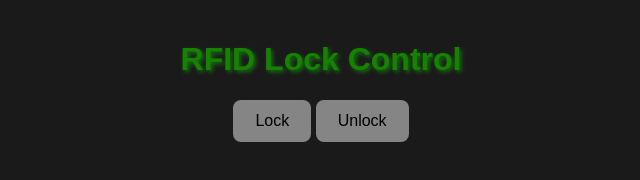
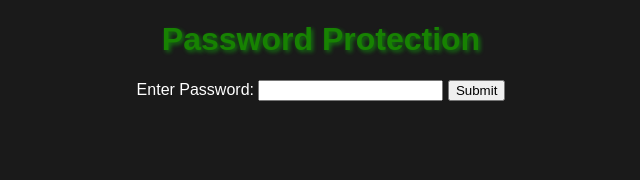
Before and after one commit to aalrajab/RFID, a plain HTML site: page index.html in a window 1280 px wide. Shown: the whole page, without its empty margins (319-959 px from the left). Drawn offline with Linux system fonts and the light colour scheme.

Commit message:
Update index.html

```diff
--- a/index.html
+++ b/index.html
@@ -16,6 +16,7 @@
 
         .container {
             padding: 20px;
+            display: none; /* Initially hide the container */
         }
 
         h1 {
@@ -42,23 +43,36 @@
     </style>
 </head>
 <body>
-    <div class="container">
+    <div id="passwordContainer"> <!-- New div to contain the password input -->
+        <h1>Password Protection</h1>
+        <form id="passwordForm">
+            <label for="password">Enter Password:</label>
+            <input type="password" id="password" name="password">
+            <button type="button" onclick="checkPassword()">Submit</button> <!-- Change type to button to prevent automatic form submission -->
+            <p id="error" style="color: red; display: none;">Incorrect password. Please try again.</p>
+        </form>
+    </div>
+
+    <div class="container" id="contentContainer"> <!-- New container for the content -->
         <h1>RFID Lock Control</h1>
-        <button class="button" id="lockButton" onclick="lock()">Lock</button>
         <button class="button" id="unlockButton" onclick="unlock()">Unlock</button>
     </div>
 
     <script>
-        function lock() {
-            fetch('/lock', { method: 'POST' })
-                .then(response => {
-                    if (response.ok) {
-                        console.log("Locking successful");
-                    } else {
-                        console.error("Locking failed");
-                    }
-                })
-                .catch(error => console.error('Error locking:', error));
+        function checkPassword() {
+            var password = document.getElementById("password").value;
+
+            // Array of valid passwords
+            var validPasswords = ["pass", "password", "123456"];
+
+            if (validPasswords.includes(password)) {
+                // Show the content container and hide the password container
+                document.getElementById("passwordContainer").style.display = "none";
+                document.getElementById("contentContainer").style.display = "block";
+            } else {
+                // Display error message
+                document.getElementById("error").style.display = "block";
+            }
         }
 
         function unlock() {
```
